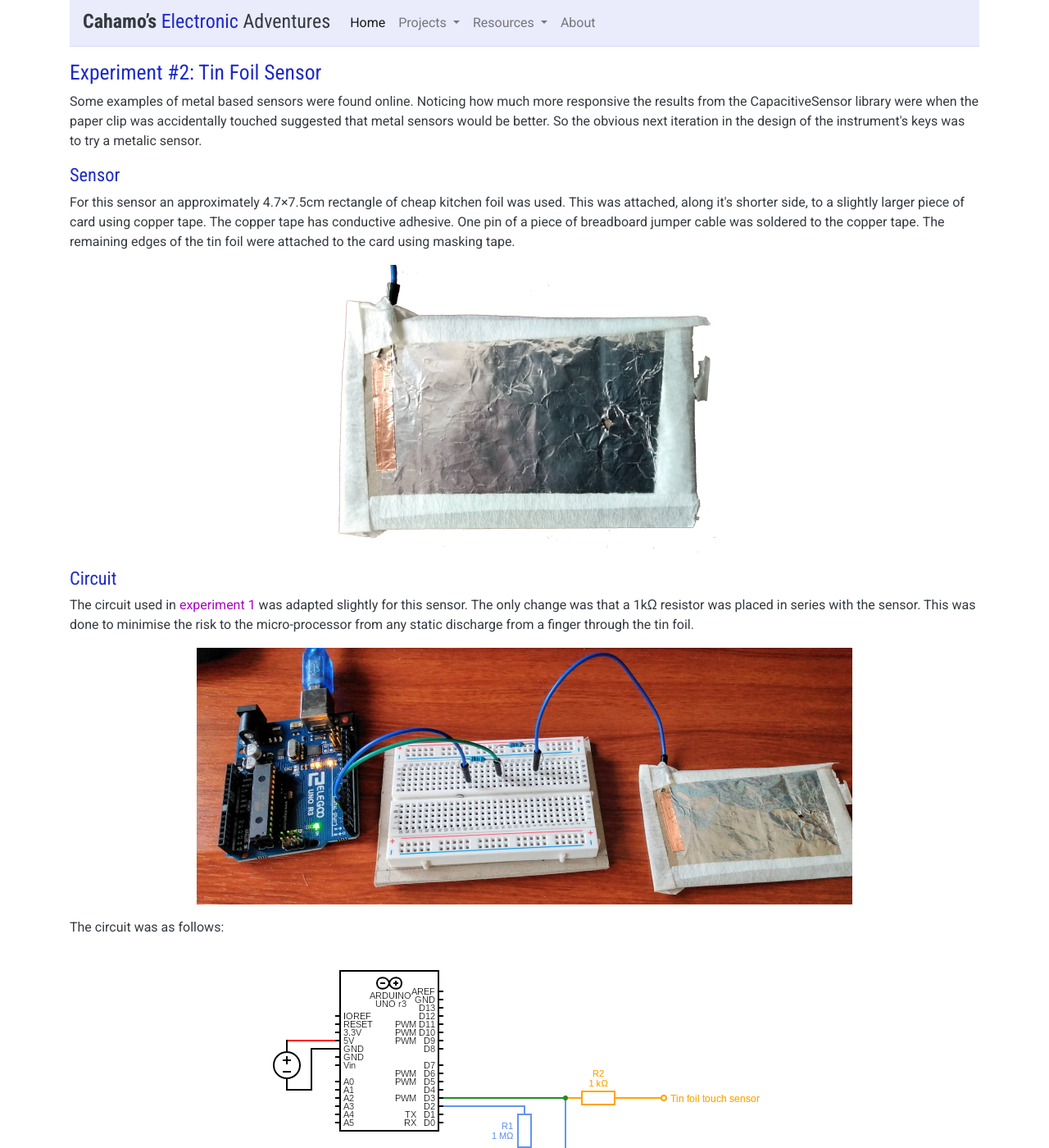
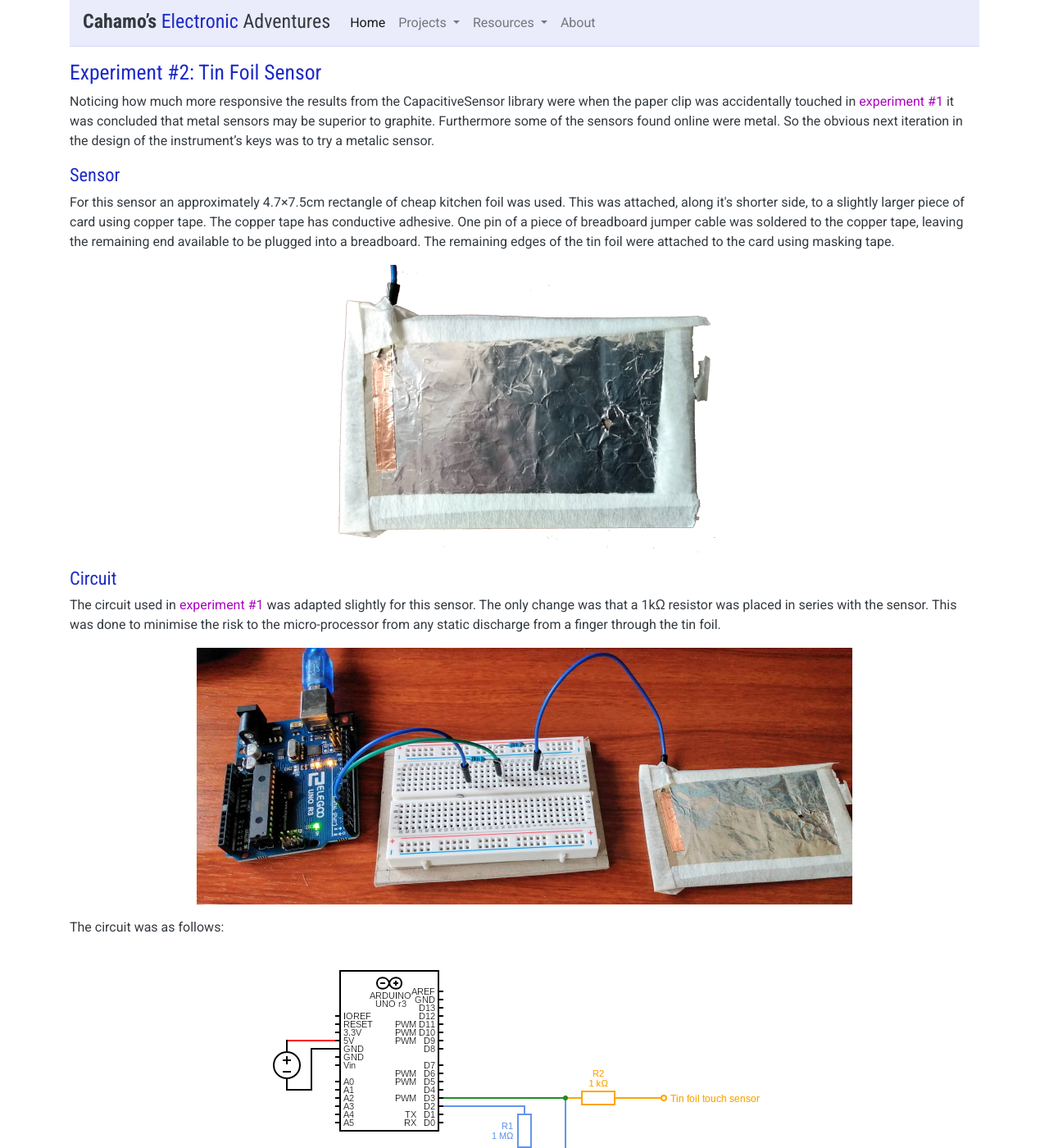
Before and after one commit to cahamo/cahamo.github.io, a Jekyll site: the page built from tongue-drum/experiment-2.html, in a window 1280 px wide and 1400 px high. Shown: the whole window at 82% size. Built offline with Jekyll 4.4.1, drawn with Linux system fonts in a browser that asks for light colours; comment, search, counter and statistics services are not loaded; some of the changed text lies outside the part shown.

Commit message:
Correct errors & typos & some clarifications

```diff
--- a/tongue-drum/experiment-2.html
+++ b/tongue-drum/experiment-2.html
@@ -3,17 +3,17 @@
 ---
 <h1>Experiment #2: Tin Foil Sensor</h1>
 
-<p>Some examples of metal based sensors were found online. Noticing how much more responsive the results from the CapacitiveSensor library were when the paper clip was accidentally touched suggested that metal sensors would be better. So the obvious next iteration in the design of the instrument's keys was to try a metalic sensor.</p>
+<p>Noticing how much more responsive the results from the CapacitiveSensor library were when the paper clip was accidentally touched in <a href="./experiment-1">experiment #1</a> it was concluded that metal sensors may be superior to graphite. Furthermore some of the sensors found online were metal. So the obvious next iteration in the design of the instrument&rsquo;s keys was to try a metalic sensor.</p>
 
 <h2>Sensor</h2>
 
-<p>For this sensor an approximately 4.7&times;7.5cm rectangle of cheap kitchen foil was used. This was attached, along it's shorter side, to a slightly larger piece of card using copper tape. The copper tape has conductive adhesive. One pin of a piece of breadboard jumper cable was soldered to the copper tape. The remaining edges of the tin foil were attached to the card using masking tape.</p>
+<p>For this sensor an approximately 4.7&times;7.5cm rectangle of cheap kitchen foil was used. This was attached, along it's shorter side, to a slightly larger piece of card using copper tape. The copper tape has conductive adhesive. One pin of a piece of breadboard jumper cable was soldered to the copper tape, leaving the remaining end available to be plugged into a breadboard. The remaining edges of the tin foil were attached to the card using masking tape.</p>
 
 <p><img class="img-fluid mx-auto d-block" src="/assets/img/projects/tongue-drum/exp-2/tin-foil-sensor_480x353.png" width="480" height="353" alt="Photo of tin foil sensor with attached wire."></p>
 
 <h2>Circuit</h2>
 
-<p>The circuit used in <a href="./experiment-1">experiment 1</a> was adapted slightly for this sensor. The only change was that a 1k&ohm; resistor was placed in series with the sensor. This was done to minimise the risk to the micro-processor from any static discharge from a finger through the tin foil.</p>
+<p>The circuit used in <a href="./experiment-1">experiment #1</a> was adapted slightly for this sensor. The only change was that a 1k&ohm; resistor was placed in series with the sensor. This was done to minimise the risk to the micro-processor from any static discharge from a finger through the tin foil.</p>
 
 <p><img class="img-fluid mx-auto d-block" src="/assets/img/projects/tongue-drum/exp-2/circuit_800x313.jpg" width="800" height="313" alt="Photograph of circuit showing the Uno, breadboard and sensor with all wiring"></p>
 
@@ -21,7 +21,7 @@
 
 <p><img class="img-fluid mx-auto d-block" src="/assets/img/projects/tongue-drum/exp-2/test-circuit-diagram_680x280.png" width="680" height="280" alt="Circuit schematic"></p>
 
-<p>Once again, the Uno was supplied with 5V from the PC via it's USB port. The breadboard and other components were connected in a logically similar way to the following diagram:</p>
+<p>Once again, the Uno was supplied with 5V from the PC via it&rsquo;s USB port. The breadboard and other components were connected in a logically similar way to the following diagram:</p>
 
 <p><img class="img-fluid mx-auto d-block" src="/assets/img/projects/tongue-drum/exp-2/test-circuit_703x812.png" width="703" height="812" alt="Circuit layout diagram, created using TinkerCAD"></p>
 
@@ -49,7 +49,7 @@
     <li class="my-1">How quickly the sensor responded to taps at different rates.</li>
 </ol>
 
-<p>The code used is the same as that used in <a href="./experiment-1">experiment 1</a>: <a href="https://github.com/cahamo/electro-tongue-drum/tree/main/src/research/SingleSensorRawDataLogger"><code>SingleSensorRawDataLogger</code></a>. This code takes repeated sensor readings using the CapacitiveSensor library and reports the results over the Uno's serial port.</p>
+<p>The code used is the same as that used in <a href="./experiment-1">experiment #1</a>: <a href="https://github.com/cahamo/electro-tongue-drum/tree/main/src/research/SingleSensorRawDataLogger"><code>SingleSensorRawDataLogger</code></a>. This code takes repeated sensor readings using the CapacitiveSensor library and reports the results over the Uno&rsquo;s serial port.</p>
 
 <p>The test was run multiple times, each time with the code altered to use different rates. These were 1, 10, 25, 50, 75, 100, 125, 150, 200 and 255. The same test rhythm was tapped out each time. This was:</p>
 
@@ -132,7 +132,7 @@
 
 <p>To this end the code used in test 1 was adapted to average a specified consecutive sensor readings and match that reading against the actual reading. This code has two parameters that can be varied: the number of samples used by the Capacitive Sensor library and the number of results from the library that are to be averaged. The code can be seen in the <a href="https://github.com/cahamo/electro-tongue-drum/tree/main/src/research/SingleSensorAvgDataLogger"><code>SingleSensorAvgDataLogger</code></a> directory in the project's GitHub repository.</p>
 
-<p>The code was run using several combinations of sample and average size and the results of tapping the sensor were plotted together in the Arduino IDE's serial plotter. The results were analised to determine if averaging the results made a significant contribution to the accuracy of the sensor.</p>
+<p>The code was run using several combinations of sample and average size and the results of tapping the sensor were plotted together in the Arduino IDE&rsquo;s serial plotter. The results were analised to determine if averaging the results made a significant contribution to the accuracy of the sensor.</p>
 
 <p>The pattern used in test 1 was repeated.</p>
 
@@ -211,11 +211,11 @@
 <p>Three things stand out:</p>
 
 <ol>
-  <li class="my-1">For average lengths > 2, the averaged results are significantly smaller than the raw results for quick taps, but on longer taps the average value approaches the raw value. This result lowers the differential between touched and untouched results.</li>
+  <li class="my-1">For average lengths &gt; 2, the averaged results are significantly smaller than the raw results for quick taps, but on longer taps the average value approaches the raw value. This result lowers the differential between touched and untouched results.</li>
   <li class="my-1">The averaged values lag behind the raw values meaning that the change from touched to untouched state and back again is apparent later. Again this is more pronounced for higher average lengths.</li>
   <li class="my-1">Raw values do not appear to vary significantly from one another. They certainly do not blur the differences between the touched and untouched results.</li>
 </ol>
 
-<p>In general it would appear that averaging readings has <em>no advantage</em> over using the raw readings. In fact. for higher average lengths, averaging could potentially mask the change from untouched to touched and vice versa. Consequently it is <em>not</em> proposed to incorporate such averaging in the final instrument design.</p>
+<p class="lead">In general it would appear that averaging readings has <em>no advantage</em> over using the raw readings. In fact. for higher average lengths, averaging could potentially mask the change from untouched to touched and vice versa. Consequently it is <em>not</em> proposed to incorporate such averaging in the final instrument design.</p>
 
 <p class="text-center"><b><a href="./">Back to main project page</a></b></p>
```
